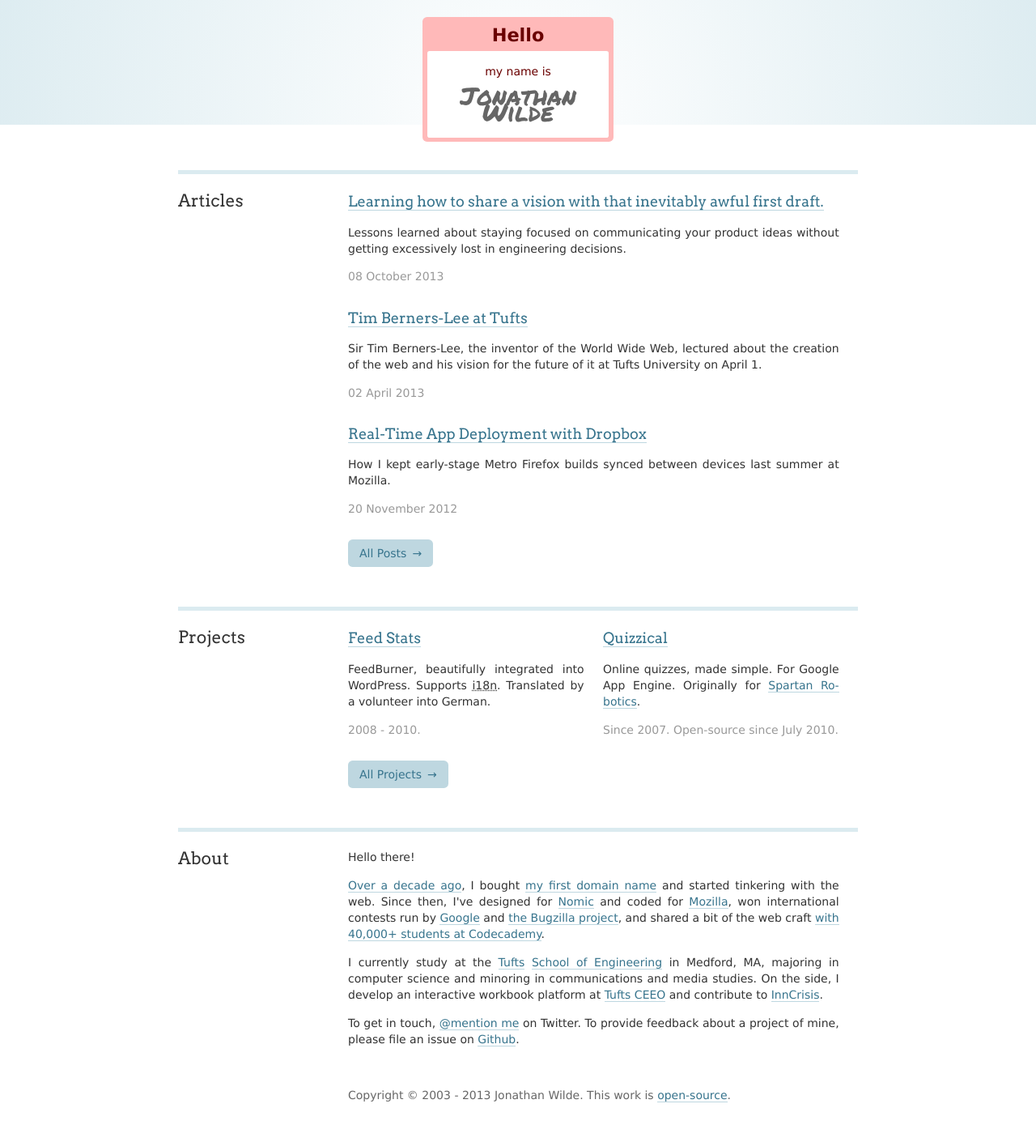
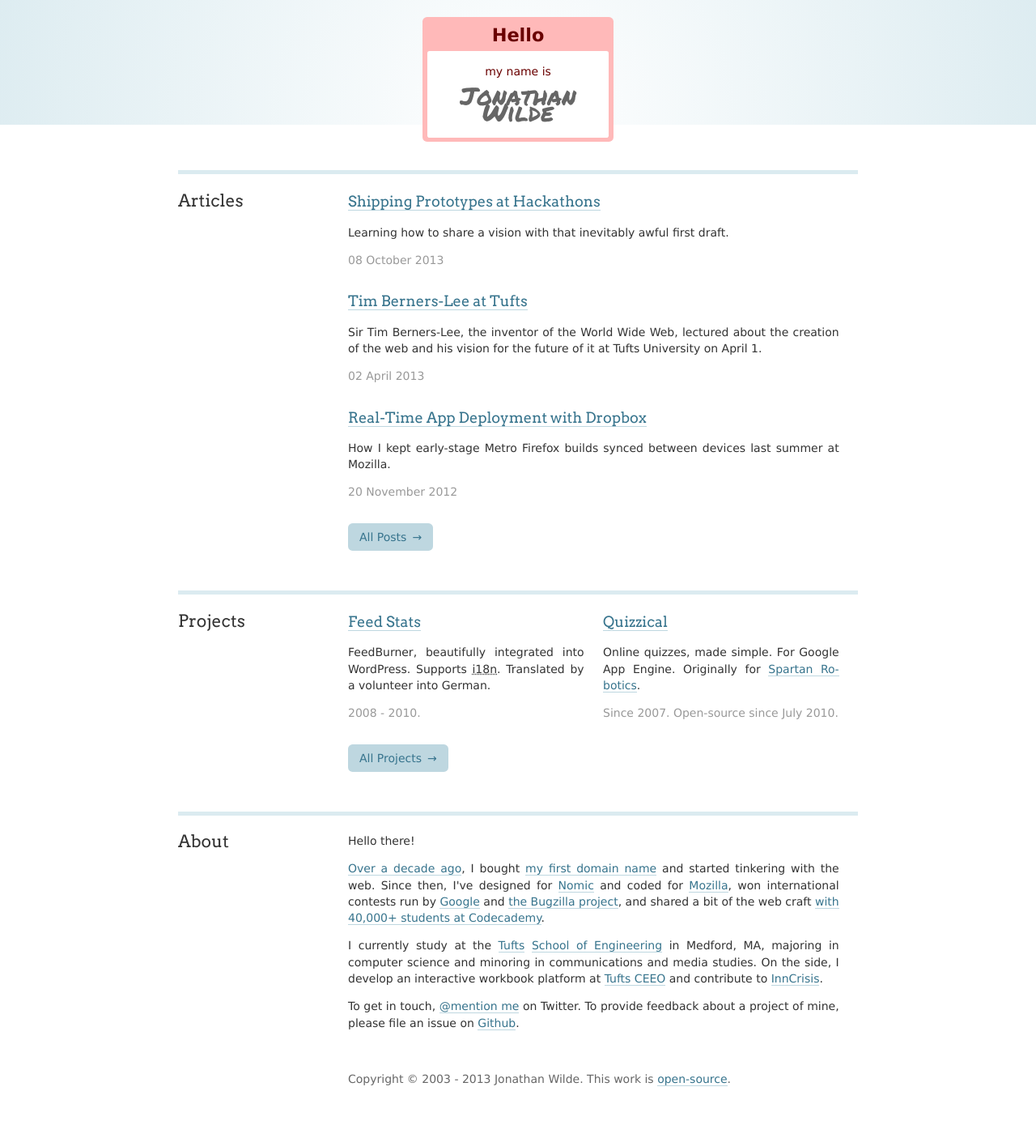
Before and after one commit to hellojwilde/hellojwilde.github.io, a Jekyll site: the page built from index.html, in a window 1280 px wide. Shown: the whole page at 81% size. Built offline with Jekyll 4.4.1, drawn with Linux system fonts in a browser that asks for light colours; nearby versions of some CDN libraries; after the commit the page ends 1384 px from its top, so only the background shows below that.

Commit message:
Update 2013-10-8-hackathon-share-vision.md

```diff
--- a/_posts/2013-10-8-hackathon-share-vision.md
+++ b/_posts/2013-10-8-hackathon-share-vision.md
@@ -1,8 +1,8 @@
 ---
 layout: article
-title: Learning how to share a vision with that inevitably awful first draft.
+title: Shipping Prototypes at Hackathons
 summary:
-  Lessons learned about staying focused on communicating your product ideas without getting excessively lost in engineering decisions.
+  Learning how to share a vision with that inevitably awful first draft.
 ---
 "Let's give it up for 'worse'!"
 
```
